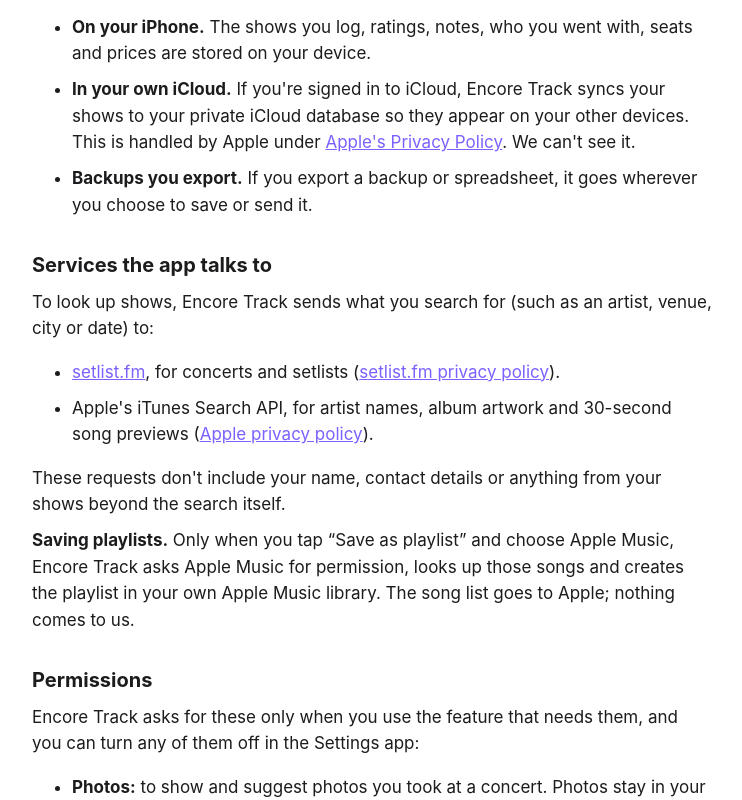
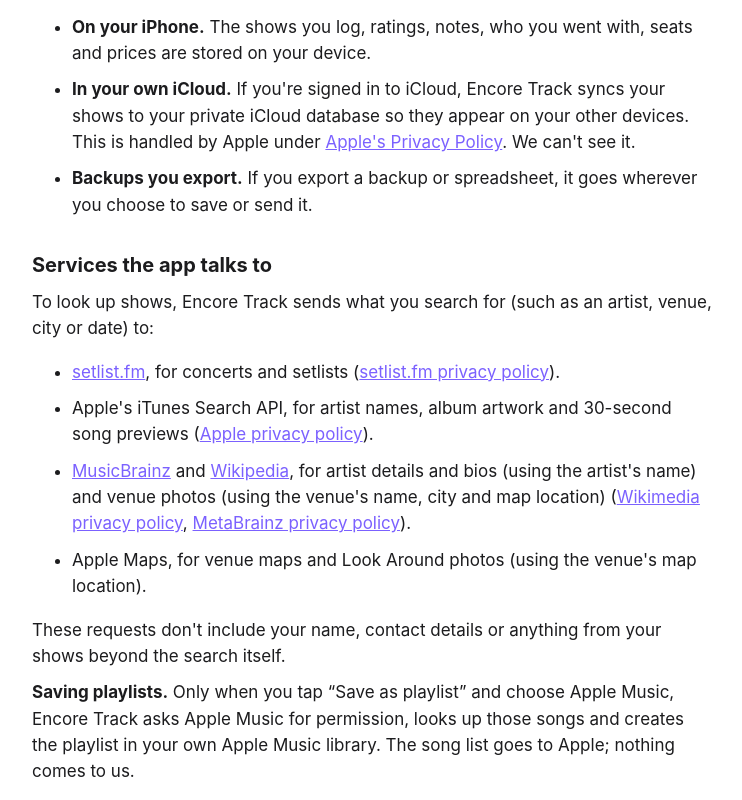
Before and after one commit to Mitchkc1/encore-track, a plain HTML site: page privacy-policy.html in a window 1280 px wide. Shown: the part 399-1199 px from the top of the page, without its empty margins (268-1010 px from the left). Drawn offline with Linux system fonts and the light colour scheme.

Commit message:
Privacy policy: MusicBrainz, Wikipedia and Apple Maps

```diff
--- a/privacy-policy.html
+++ b/privacy-policy.html
@@ -38,6 +38,8 @@
   <ul>
     <li><a href="https://www.setlist.fm">setlist.fm</a>, for concerts and setlists (<a href="https://www.setlist.fm/help/privacy">setlist.fm privacy policy</a>).</li>
     <li>Apple's iTunes Search API, for artist names, album artwork and 30-second song previews (<a href="https://www.apple.com/legal/privacy/">Apple privacy policy</a>).</li>
+    <li><a href="https://musicbrainz.org">MusicBrainz</a> and <a href="https://www.wikipedia.org">Wikipedia</a>, for artist details and bios (using the artist's name) and venue photos (using the venue's name, city and map location) (<a href="https://foundation.wikimedia.org/wiki/Policy:Privacy_policy">Wikimedia privacy policy</a>, <a href="https://metabrainz.org/privacy">MetaBrainz privacy policy</a>).</li>
+    <li>Apple Maps, for venue maps and Look Around photos (using the venue's map location).</li>
   </ul>
   <p>These requests don't include your name, contact details or anything from your shows beyond the search itself.</p>
   <p><strong>Saving playlists.</strong> Only when you tap “Save as playlist” and choose Apple Music, Encore Track asks Apple Music for permission, looks up those songs and creates the playlist in your own Apple Music library. The song list goes to Apple; nothing comes to us.</p>
```
